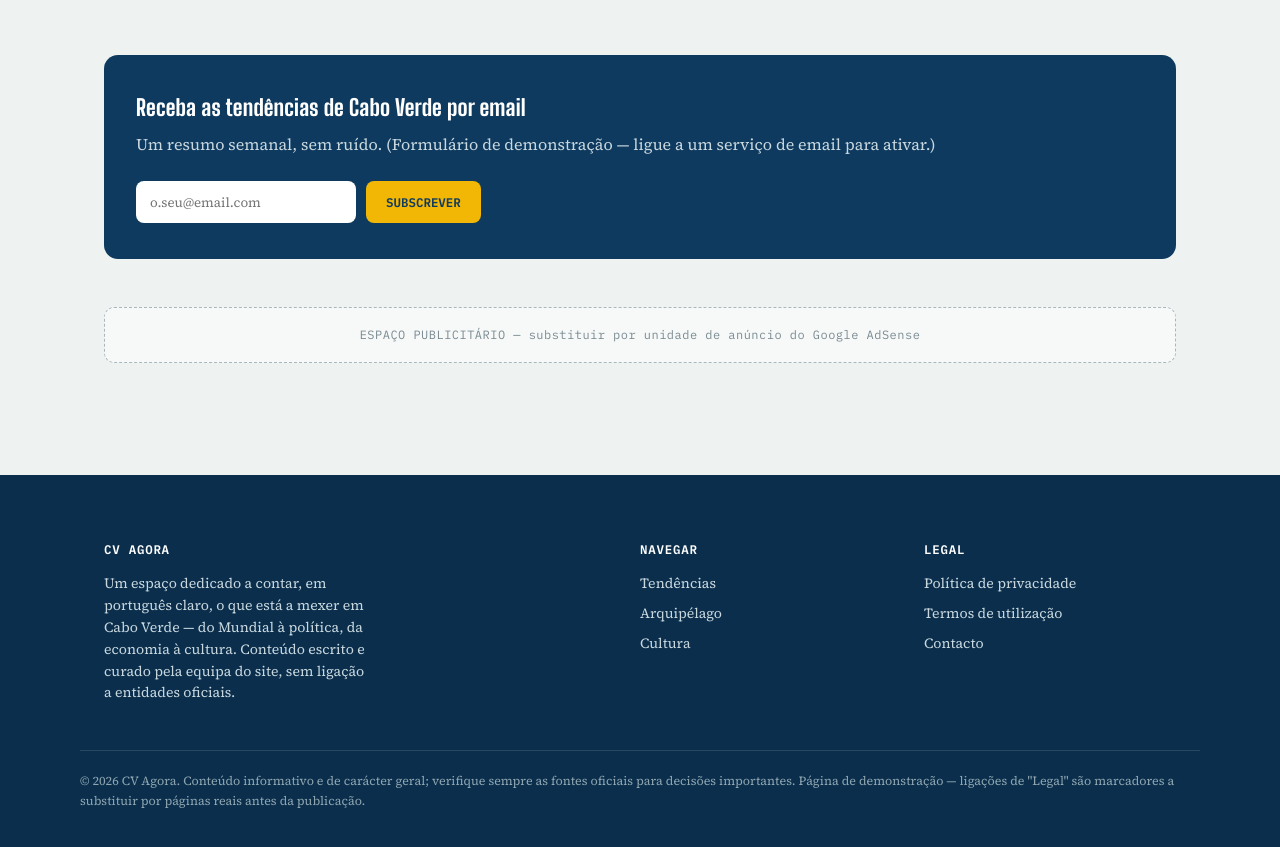
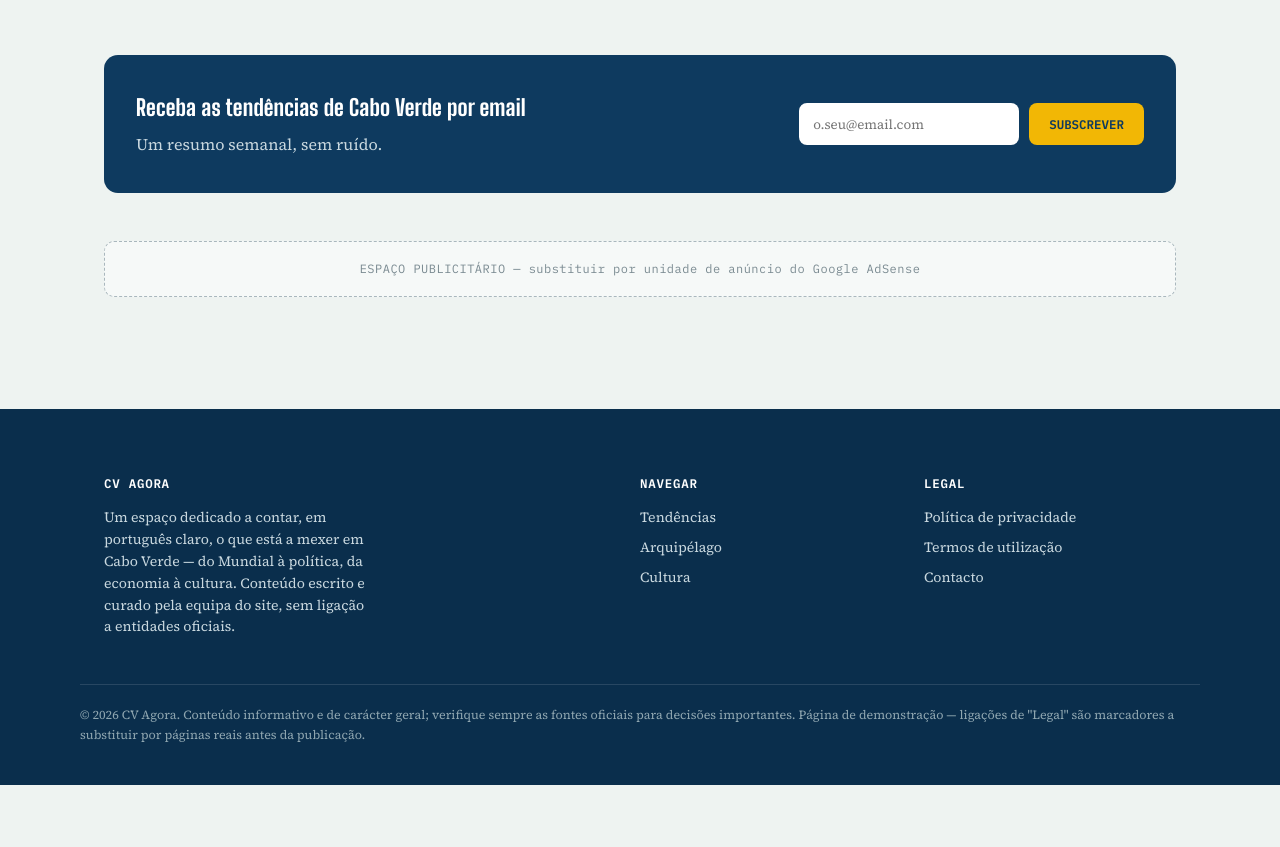
Before and after one commit to Bernardo199/cabo-verde, a plain HTML site: page index.html in a window 1280 px wide. Shown: the part 3020-3867 px from the top of the page. After the commit the page ends 3805 px from the top, so only its background shows below. Drawn offline with Linux system fonts and the light colour scheme.

Commit message:
Update newsletter description in index.html
Removed the note about the demo form from the newsletter section.

```diff
--- a/index.html
+++ b/index.html
@@ -431,7 +431,7 @@
       <div class="newsletter">
         <div>
           <h3>Receba as tendências de Cabo Verde por email</h3>
-          <p style="margin:6px 0 0; color:#C9D8DF;">Um resumo semanal, sem ruído. (Formulário de demonstração — ligue a um serviço de email para ativar.)</p>
+          <p style="margin:6px 0 0; color:#C9D8DF;">Um resumo semanal, sem ruído.</p>
         </div>
         <form onsubmit="event.preventDefault();">
           <label for="email" class="sr-only" style="display:none;">Email</label>
```
